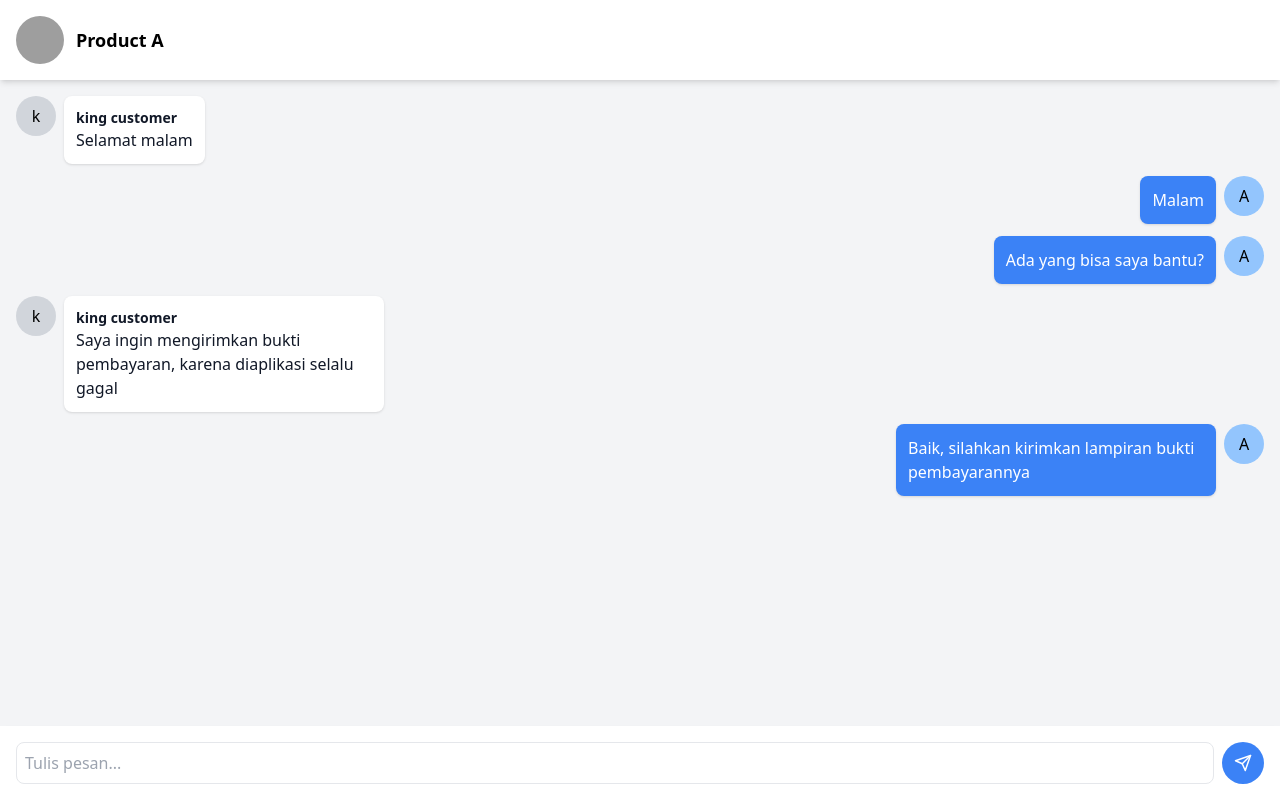
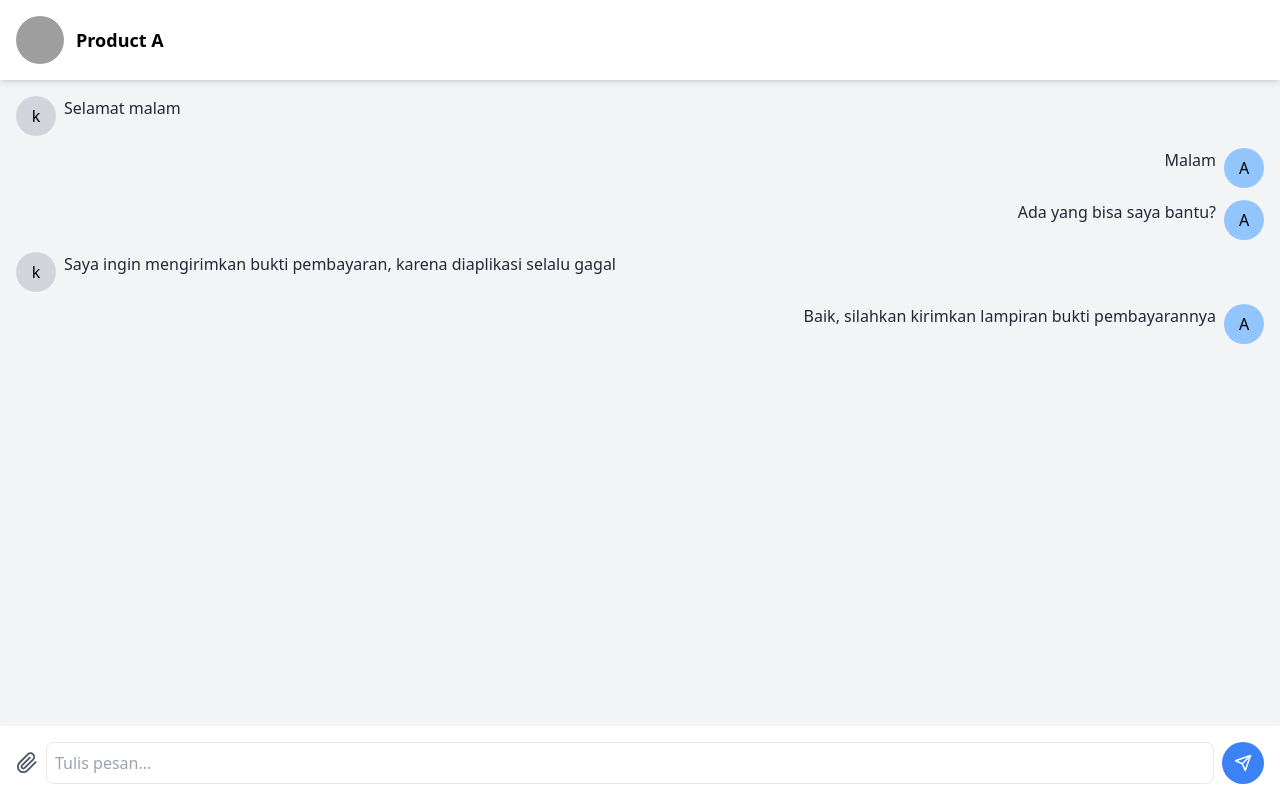
Before and after one commit to ilhamust/chat-app-react, a React (Create React App) app: page / in a window 1280 px wide. Built offline with nearby package versions, Linux system fonts and the light colour scheme; grey boxes are pictures that could not be loaded.

Commit message:
addSendMedia

```diff
--- a/src/components/ChatWindow.jsx
+++ b/src/components/ChatWindow.jsx
@@ -1,7 +1,7 @@
 import React, { useEffect, useState } from "react";
 import MessageList from "./MessageList";
 import chatData from "../data/chat.json"; // ambil dummy JSON lokal
-import { FiSend } from "react-icons/fi"; // Tambahkan di atas
+import { FiSend, FiPaperclip } from "react-icons/fi";
 
 
 export default function ChatWindow() {
@@ -33,6 +33,27 @@ export default function ChatWindow() {
     setNewMessage(""); // reset input
   };
 
+  const handleFileUpload = (e) => {
+  const file = e.target.files[0];
+  if (!file) return;
+
+  const fileUrl = URL.createObjectURL(file);
+
+  const newComment = {
+    id: Date.now(),
+    type: file.type.startsWith("image")
+      ? "image"
+      : file.type.startsWith("video")
+      ? "video"
+      : "file",
+    message: fileUrl,
+    sender: currentUser,
+    fileName: file.name,
+  };
+
+  setComments((prev) => [...prev, newComment]);
+};
+
   if (!room) return <div className="p-4">Loading chat...</div>;
 
   return (
@@ -53,7 +74,18 @@ export default function ChatWindow() {
       </div>
 
       {/* Footer / Input */}
-      <div className="p-4 bg-white shadow-md flex space-x-2">
+<div className="p-4 bg-white shadow-md flex space-x-2 items-center">
+  {/* Upload Button */}
+  <label className="cursor-pointer text-gray-600">
+    <FiPaperclip size={22} />
+    <input
+      type="file"
+      className="hidden"
+      onChange={(e) => handleFileUpload(e)}
+    />
+  </label>
+
+  {/* Text Input */}
   <input
     type="text"
     placeholder="Tulis pesan..."
@@ -62,14 +94,16 @@ export default function ChatWindow() {
     onChange={(e) => setNewMessage(e.target.value)}
     onKeyDown={(e) => e.key === "Enter" && handleSendMessage()}
   />
+
+  {/* Send Button */}
   <button
     onClick={handleSendMessage}
     className="bg-blue-500 text-white p-3 rounded-full flex items-center justify-center"
   >
     <FiSend size={18} />
   </button>
+</div>
 
-      </div>
     </div>
   );
 }
--- a/src/components/MessageItem.jsx
+++ b/src/components/MessageItem.jsx
@@ -16,14 +16,37 @@ export default function MessageItem({ message, participants }) {
       )}
 
       {/* Bubble Chat */}
-      <div
-        className={`shadow p-3 rounded-lg max-w-xs ${
-          isSender ? "bg-blue-500 text-white" : "bg-white text-gray-900"
-        }`}
-      >
-        {!isSender && <p className="text-sm font-semibold">{sender?.name}</p>}
-        <p>{message.message}</p>
-      </div>
+      {message.type === "text" && (
+  <p className="text-gray-800">{message.message}</p>
+)}
+
+{message.type === "image" && (
+  <img
+    src={message.message}
+    alt="uploaded"
+    className="rounded-lg max-w-[200px] max-h-[200px] object-cover"
+  />
+)}
+
+{message.type === "video" && (
+  <video
+    controls
+    className="rounded-lg max-w-[200px] max-h-[200px]"
+  >
+    <source src={message.message} type="video/mp4" />
+  </video>
+)}
+
+{message.type === "file" && (
+  <a
+    href={message.message}
+    download={message.fileName}
+    className="underline text-blue-500 text-sm"
+  >
+    {message.fileName}
+  </a>
+)}
+
 
       {/* Avatar untuk pesan kita sendiri (optional, bisa dihapus) */}
       {isSender && (
```
Lines whose indentation alone changed are shown as unchanged.
